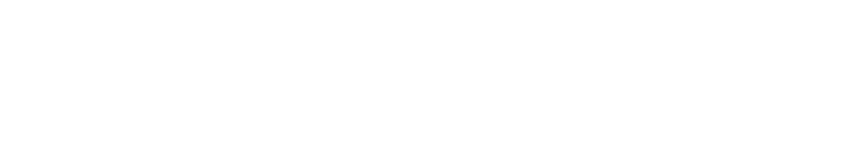
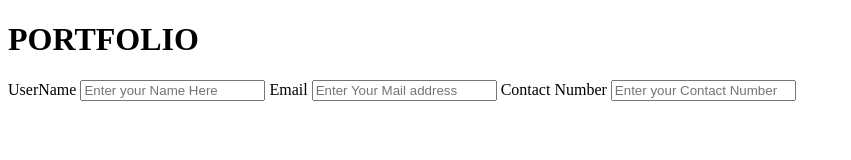
Before and after one commit to Nabeel-N-tech/githubdemo, a plain HTML site: page githubdemo/index.html in a window 1280 px wide. Shown: the whole page, without its empty margins (0-851 px from the left). Drawn offline with Linux system fonts and the light colour scheme.

Commit message:
added form

```diff
--- a/githubdemo/index.html
+++ b/githubdemo/index.html
@@ -6,6 +6,15 @@
     <title>Document</title>
 </head>
 <body>
+    <h1>PORTFOLIO</h1>
+     <form action="">
+        <label for="">UserName</label>
+        <input placeholder="Enter your Name Here">
+        <label for="">Email</label>
+        <input placeholder="Enter Your Mail address">
+        <label for="">Contact Number</label>
+        <input placeholder="Enter your Contact Number">
 
+     </form>
 </body>
 </html>
```
